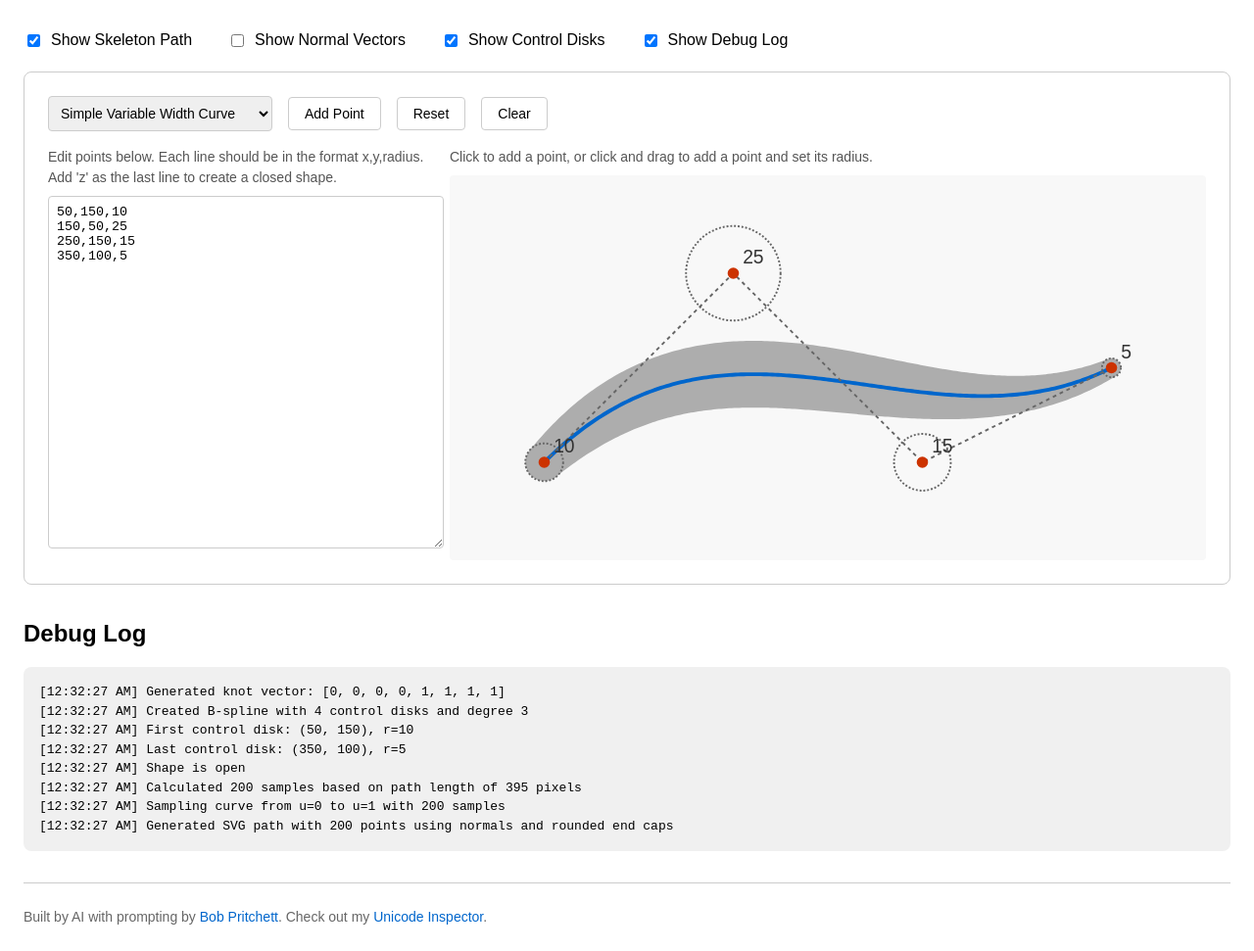
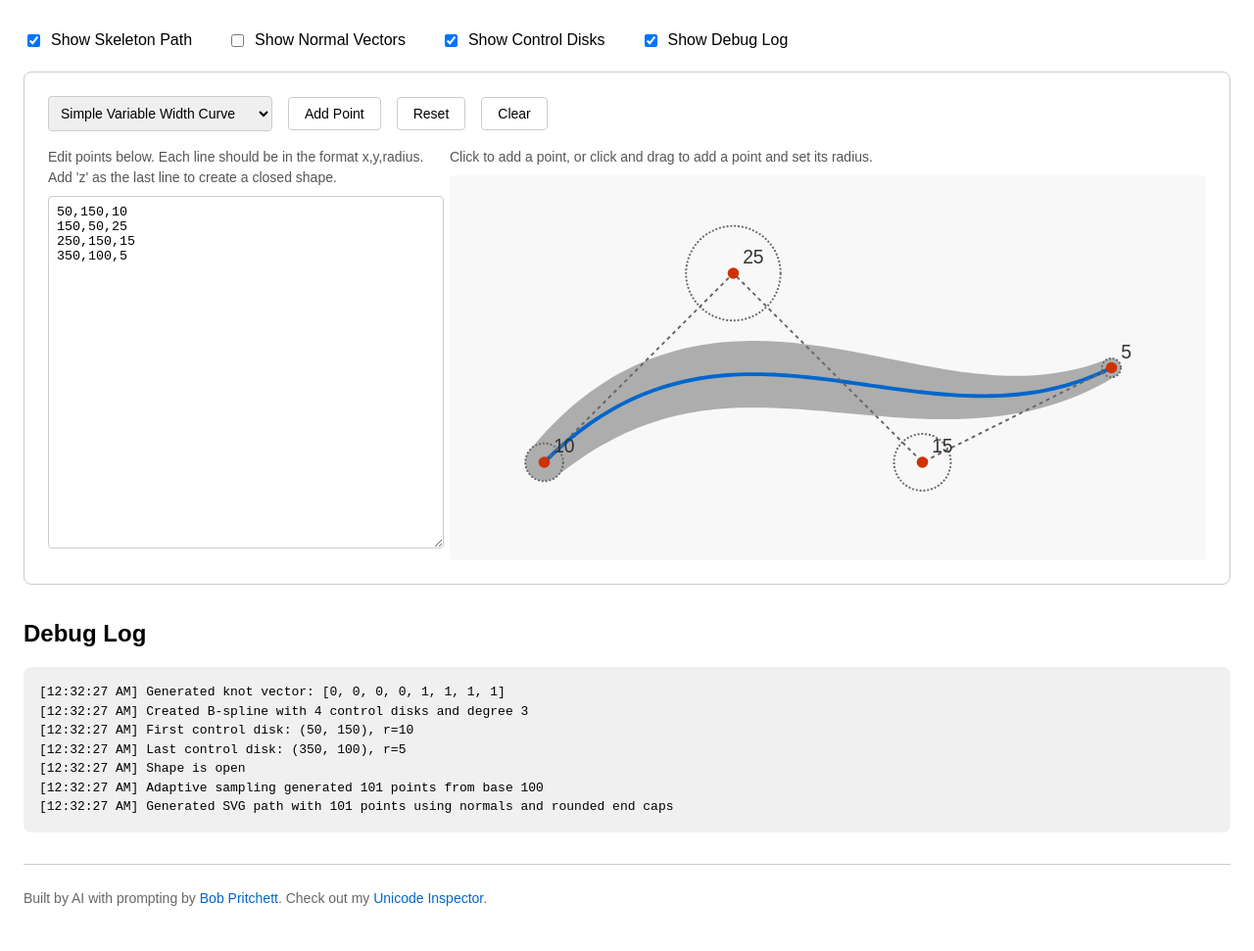
Before and after one commit to BobPritchett/dbsc-svg, a website: page demo/index.html in a window 1280 px wide. Shown: the part 75-1046 px from the top of the page at 98% size. Drawn offline with Linux system fonts and the light colour scheme.

Commit message:
Implement adaptive sampling in DiskBSpline's sampleCurve method to improve curve representation. Add derivative and curvature calculations for enhanced accuracy. Update toSVGPath to utilize adaptive sampling. Refactor demo data for clarity and consistency.

```diff
--- a/demo/index.html
+++ b/demo/index.html
@@ -244,13 +244,7 @@
         example3: {
           title: "Calligraphic Stroke",
           fillColor: "black",
-          data: `162,177,1
-90,78,6
-156,43,4
-162,116,0
-180,50,4
-238,92,6
-164,190,01`,
+          data: "162,177,1\n90,78,6\n156,43,4\n162,116,0\n180,50,4\n238,92,6\n164,190,1",
         },
         example4: {
           title: "Calligraphic Effect",
@@ -265,18 +259,12 @@
         example6: {
           title: "Closed Circle",
           fillColor: "black",
-          data: "200,100,20\n300,100,20\n300,200,20\n200,200,20\nz",
+          data: "80,60,20\n180,60,1\n180,160,20\n80,160,1\nz",
         },
         example7: {
           title: "Closed Heart",
           fillColor: "black",
-          data: `162,177,1
-90,78,6
-156,43,4
-162,116,0
-180,50,4
-238,92,6
-z`,
+          data: "162,177,1\n90,78,6\n156,43,4\n162,116,0\n180,50,4\n238,92,6\nz",
         },
       };
 
@@ -365,6 +353,10 @@
         const errorDiv = document.getElementById("errorMessage");
         const visualDiv = document.getElementById("visualArea");
         const currentExample = document.getElementById("exampleSelect").value;
+        const logDiv = document.getElementById("log");
+
+        // Clear the log div
+        logDiv.innerHTML = "";
 
         // Parse the control disks
         const { controlDisks, hasError, isClosed } = parseControlDisks(
@@ -446,8 +438,12 @@
               const normal = result.normals[i];
 
               normalLines += `<line x1="${disk.center.x}" y1="${disk.center.y}"
-                                 x2="${disk.center.x + normal.x * disk.radius}"
-                                 y2="${disk.center.y + normal.y * disk.radius}"
+                                       x2="${
+                                         disk.center.x + normal.x * disk.radius
+                                       }"
+                                       y2="${
+                                         disk.center.y + normal.y * disk.radius
+                                       }"
                                        stroke="${
                                          visualOptions.normals.positiveColor
                                        }"
@@ -456,8 +452,12 @@
                                        }" />`;
 
               normalLines += `<line x1="${disk.center.x}" y1="${disk.center.y}"
-                                 x2="${disk.center.x - normal.x * disk.radius}"
-                                 y2="${disk.center.y - normal.y * disk.radius}"
+                                       x2="${
+                                         disk.center.x - normal.x * disk.radius
+                                       }"
+                                       y2="${
+                                         disk.center.y - normal.y * disk.radius
+                                       }"
                                        stroke="${
                                          visualOptions.normals.negativeColor
                                        }"
--- a/index.js
+++ b/index.js
@@ -105,11 +105,9 @@
 
     if (this.closed) {
       // For closed shapes, create a periodic knot vector
-      const numKnots = n + k + 2; // One more than usual for closed shapes
-
-      // Generate uniform knots from 0 to n-k+1
+      const numKnots = this.controlDisks.length + k + 1;
       for (let i = 0; i < numKnots; i++) {
-        this.knots.push(i);
+        this.knots.push(i - k);
       }
     } else {
       // Original open shape logic
@@ -172,6 +170,35 @@
   }
 
   /**
+   * Calculate the derivative of the B-spline basis function
+   * @param {number} i - Index of the basis function
+   * @param {number} k - Degree of the basis function
+   * @param {number} u - Parameter value
+   * @returns {number} - Value of the derivative of the basis function
+   */
+  basisFunctionDerivative(i, k, u) {
+    if (k === 0) return 0;
+
+    // Calculate the first term coefficient
+    let coeff1 = 0;
+    if (this.knots[i + k] - this.knots[i] !== 0) {
+      coeff1 = k / (this.knots[i + k] - this.knots[i]);
+    }
+
+    // Calculate the second term coefficient
+    let coeff2 = 0;
+    if (this.knots[i + k + 1] - this.knots[i + 1] !== 0) {
+      coeff2 = k / (this.knots[i + k + 1] - this.knots[i + 1]);
+    }
+
+    // Use the derivative formula for B-spline basis functions
+    return (
+      coeff1 * this.basisFunction(i, k - 1, u) -
+      coeff2 * this.basisFunction(i + 1, k - 1, u)
+    );
+  }
+
+  /**
    * Evaluate the B-spline at parameter u
    * @param {number} u - Parameter value
    * @returns {Object} - Disk at parameter u with center (x,y) and radius
@@ -188,13 +215,8 @@
 
     // Handle parameter wrapping for closed shapes or endpoint for open shapes
     if (this.closed) {
-      const knotSpan = this.knots[n + 1] - this.knots[this.degree];
-      while (u > this.knots[n + 1]) {
-        u -= knotSpan;
-      }
-      while (u < this.knots[this.degree]) {
-        u += knotSpan;
-      }
+      const period = this.knots[n + 1] - this.knots[this.degree];
+      u = this.knots[this.degree] + ((u - this.knots[this.degree]) % period);
     } else {
       // For open shapes, handle endpoint exactly
       const originalU = u;
@@ -237,45 +259,196 @@
   }
 
   /**
-   * Generate a sequence of disks along the B-spline
-   * @param {number} numSamples - Number of sample points
+   * Evaluate the derivative of the B-spline at parameter u
+   * @param {number} u - Parameter value
+   * @returns {Object} - Derivative vector {x, y} and radius change rate
+   */
+  evaluateDerivativeAt(u) {
+    if (this.controlDisks.length < this.degree + 1) {
+      return { x: 0, y: 0, radiusRate: 0 };
+    }
+
+    const n = this.controlDisks.length - 1;
+
+    // Handle parameter wrapping/clamping
+    if (this.closed) {
+      const period = this.knots[n + 1] - this.knots[this.degree];
+      u = this.knots[this.degree] + ((u - this.knots[this.degree]) % period);
+    } else {
+      // For open curves, special handling of endpoints
+      if (u >= this.knots[n + 1]) {
+        // At the end point, use the direction from the second-to-last to last control point
+        const last = this.controlDisks[n];
+        const secondToLast = this.controlDisks[n - 1];
+        const dx = last.center.x - secondToLast.center.x;
+        const dy = last.center.y - secondToLast.center.y;
+        const dr = last.radius - secondToLast.radius;
+        const length = Math.sqrt(dx * dx + dy * dy);
+        if (length > 0.0001) {
+          return {
+            x: dx / length,
+            y: dy / length,
+            radiusRate: dr / length,
+          };
+        }
+      } else if (u <= this.knots[this.degree]) {
+        // At the start point, use the direction from first to second control point
+        const first = this.controlDisks[0];
+        const second = this.controlDisks[1];
+        const dx = second.center.x - first.center.x;
+        const dy = second.center.y - first.center.y;
+        const dr = second.radius - first.radius;
+        const length = Math.sqrt(dx * dx + dy * dy);
+        if (length > 0.0001) {
+          return {
+            x: dx / length,
+            y: dy / length,
+            radiusRate: dr / length,
+          };
+        }
+      }
+      // Clamp parameter to valid range
+      u = Math.max(this.knots[this.degree], Math.min(u, this.knots[n + 1]));
+    }
+
+    let dx = 0,
+      dy = 0,
+      dr = 0;
+    let totalDerivative = 0;
+
+    // Calculate the derivative using the chain rule
+    for (let i = 0; i <= n; i++) {
+      const derivative = this.basisFunctionDerivative(i, this.degree, u);
+      totalDerivative += derivative;
+      dx += derivative * this.controlDisks[i].center.x;
+      dy += derivative * this.controlDisks[i].center.y;
+      dr += derivative * this.controlDisks[i].radius;
+    }
+
+    // Log if derivatives don't sum to 0 (within floating point error)
+    if (Math.abs(totalDerivative) > 0.0001) {
+      this.logMessage(
+        `WARNING: Basis function derivatives sum to ${totalDerivative} at u=${u}, should be 0`
+      );
+    }
+
+    return { x: dx, y: dy, radiusRate: dr };
+  }
+
+  /**
+   * Calculate curvature at a point using derivatives
+   * @param {number} u - Parameter value
+   * @returns {number} - Curvature at the point
+   */
+  calculateCurvatureAt(u) {
+    const d1 = this.evaluateDerivativeAt(u);
+
+    // Calculate second derivative using finite differences
+    const epsilon = 0.0001;
+    const d2 = this.evaluateDerivativeAt(u + epsilon);
+
+    const dx = d1.x;
+    const dy = d1.y;
+    const ddx = (d2.x - d1.x) / epsilon;
+    const ddy = (d2.y - d1.y) / epsilon;
+
+    // Curvature formula: |x'y'' - y'x''| / (x'^2 + y'^2)^(3/2)
+    const numerator = Math.abs(dx * ddy - dy * ddx);
+    const denominator = Math.pow(dx * dx + dy * dy, 1.5);
+
+    return denominator > 0.0001 ? numerator / denominator : 0;
+  }
+
+  /**
+   * Generate a sequence of disks along the B-spline with adaptive sampling
+   * @param {number} baseNumSamples - Base number of sample points
+   * @param {number} maxNumSamples - Maximum number of sample points
    * @returns {Array} - Array of disks along the curve
    */
-  sampleCurve(numSamples) {
+  sampleCurveAdaptive(baseNumSamples = 50, maxNumSamples = 200) {
     if (this.controlDisks.length < this.degree + 1) {
       this.logMessage(
         `ERROR: Not enough control points for the specified degree. Need at least ${
           this.degree + 1
         } points for degree ${this.degree}.`
       );
-      // Return some default disks with zero radius to avoid errors
-      const defaultDisks = [];
-      for (let i = 0; i < 2; i++) {
-        defaultDisks.push({
-          center: { x: 100 + i * 100, y: 100 },
-          radius: 0,
-        });
-      }
-      return defaultDisks;
+      return [];
     }
 
     const result = [];
     const n = this.controlDisks.length - 1;
     const startU = this.knots[this.degree];
-    const endU = this.closed
-      ? this.knots[n + 1] // For closed shapes, go up to the second-to-last knot
-      : this.knots[n + 1]; // For open shapes, use the last knot
+    const endU = this.closed ? this.knots[n + 1] : this.knots[n + 1];
+
+    // First pass: sample uniformly and calculate curvatures
+    const uniformSamples = [];
+    const curvatures = [];
+    let maxCurvature = 0;
+
+    // Increase base sampling for complex curves
+    const effectiveBaseSamples = Math.max(
+      baseNumSamples,
+      Math.min(200, Math.round(this.controlDisks.length * 20))
+    );
+
+    for (let i = 0; i < effectiveBaseSamples; i++) {
+      const u = startU + (i / (effectiveBaseSamples - 1)) * (endU - startU);
+      const disk = this.evaluateAt(u);
+      const curvature = this.calculateCurvatureAt(u);
+
+      uniformSamples.push({ u, disk });
+      curvatures.push(curvature);
+      maxCurvature = Math.max(maxCurvature, curvature);
+    }
+
+    // Second pass: add additional samples based on curvature
+    const adaptiveSamples = [];
+    const curvatureThreshold = 0.15; // Lower threshold to catch more turns
+    const maxExtraSamples = 4; // Allow more samples between points
+    const minSegmentLength = 0.5; // Minimum length between samples to prevent over-sampling
+
+    for (let i = 0; i < uniformSamples.length - 1; i++) {
+      adaptiveSamples.push(uniformSamples[i]);
+
+      const normalizedCurvature =
+        maxCurvature > 0 ? curvatures[i] / maxCurvature : 0;
+
+      // Calculate segment length
+      const dx =
+        uniformSamples[i + 1].disk.center.x - uniformSamples[i].disk.center.x;
+      const dy =
+        uniformSamples[i + 1].disk.center.y - uniformSamples[i].disk.center.y;
+      const segmentLength = Math.sqrt(dx * dx + dy * dy);
+
+      if (
+        normalizedCurvature > curvatureThreshold &&
+        adaptiveSamples.length < maxNumSamples &&
+        segmentLength > minSegmentLength
+      ) {
+        // Calculate number of extra samples based on both curvature and segment length
+        const numExtraSamples = Math.min(
+          maxExtraSamples,
+          Math.floor(
+            normalizedCurvature * maxExtraSamples * (segmentLength / 10)
+          )
+        );
+
+        const u1 = uniformSamples[i].u;
+        const u2 = uniformSamples[i + 1].u;
+
+        for (let j = 1; j <= numExtraSamples; j++) {
+          const u = u1 + (j / (numExtraSamples + 1)) * (u2 - u1);
+          adaptiveSamples.push({ u, disk: this.evaluateAt(u) });
+        }
+      }
+    }
+    adaptiveSamples.push(uniformSamples[uniformSamples.length - 1]);
 
     this.logMessage(
-      `Sampling curve from u=${startU} to u=${endU} with ${numSamples} samples`
+      `Adaptive sampling generated ${adaptiveSamples.length} points from base ${effectiveBaseSamples}`
     );
 
-    for (let i = 0; i < numSamples; i++) {
-      const u = startU + (i / (numSamples - 1)) * (endU - startU);
-      result.push(this.evaluateAt(u));
-    }
-
-    return result;
+    return adaptiveSamples.map((sample) => sample.disk);
   }
 
   /**
@@ -304,13 +477,13 @@
   }
 
   /**
-   * Convert the B-spline to SVG path elements
-   * @param {number} numSamples - Number of sample points (if not provided, will be calculated based on path length)
-   * @param {Object} options - Additional options (unused currently)
+   * Convert the B-spline to SVG path elements with adaptive sampling
+   * @param {number} numSamples - Base number of sample points
+   * @param {Object} options - Additional options
    * @returns {Object} - SVG path data including fill path, skeleton path, disks, and normals
    */
   toSVGPath(numSamples = null, options = {}) {
-    // Calculate total path length if numSamples is not provided
+    // Calculate base number of samples if not provided
     if (numSamples === null) {
       let totalLength = 0;
       for (let i = 0; i < this.controlDisks.length - 1; i++) {
@@ -320,21 +493,11 @@
           this.controlDisks[i + 1].center.y - this.controlDisks[i].center.y;
         totalLength += Math.sqrt(dx * dx + dy * dy);
       }
-
-      // Use approximately 2 samples per pixel of path length, with a minimum of 50 samples
-      // and a maximum of 200 samples to ensure smooth curves while maintaining performance
-      numSamples = Math.min(200, Math.max(50, Math.round(totalLength * 2)));
-
-      if (this.debug) {
-        this.logMessage(
-          `Calculated ${numSamples} samples based on path length of ${Math.round(
-            totalLength
-          )} pixels`
-        );
-      }
+      numSamples = Math.min(100, Math.max(50, Math.round(totalLength)));
     }
 
-    const disks = this.sampleCurve(numSamples);
+    // Use adaptive sampling instead of uniform sampling
+    const disks = this.sampleCurveAdaptive(numSamples, numSamples * 2);
 
     if (disks.length < 2) {
       this.logMessage(`ERROR: Not enough sample points to create a path`);
@@ -346,54 +509,38 @@
       };
     }
 
-    // Calculate the centerline of the curve (skeleton path)
+    // Calculate the centerline and normals using exact derivatives
     const centerPoints = disks.map((disk) => disk.center);
     const skeletonPath = this.createSmoothPath(centerPoints);
-
-    // We need to calculate the normals to the curve at each point
     const normals = [];
 
-    // First, calculate tangent vectors (finite differences)
+    // Calculate valid parameter range
+    const n = this.controlDisks.length - 1;
+    const startU = this.knots[this.degree];
+    const endU = this.knots[n + 1];
+    const parameterStep = (endU - startU) / (disks.length - 1);
+
+    // Calculate normals using derivatives
     for (let i = 0; i < disks.length; i++) {
-      let tangentX, tangentY;
+      const u = startU + i * parameterStep;
+      const derivative = this.evaluateDerivativeAt(u);
+      const length = Math.sqrt(
+        derivative.x * derivative.x + derivative.y * derivative.y
+      );
 
-      if (this.closed) {
-        // For closed shapes, use circular indexing
-        const prev = (i - 1 + disks.length) % disks.length;
-        const next = (i + 1) % disks.length;
-        tangentX = disks[next].center.x - disks[prev].center.x;
-        tangentY = disks[next].center.y - disks[prev].center.y;
+      if (length > 0.0001) {
+        normals.push({
+          x: -derivative.y / length,
+          y: derivative.x / length,
+        });
       } else {
-        // Original open shape logic
-        if (i === 0) {
-          tangentX = disks[1].center.x - disks[0].center.x;
-          tangentY = disks[1].center.y - disks[0].center.y;
-        } else if (i === disks.length - 1) {
-          tangentX = disks[i].center.x - disks[i - 1].center.x;
-          tangentY = disks[i].center.y - disks[i - 1].center.y;
-        } else {
-          tangentX = disks[i + 1].center.x - disks[i - 1].center.x;
-          tangentY = disks[i + 1].center.y - disks[i - 1].center.y;
-        }
+        // Fall back to previous normal or default if no previous
+        const prevNormal = i > 0 ? normals[i - 1] : { x: 1, y: 0 };
+        normals.push(prevNormal);
+        this.logMessage(
+          `WARNING: Zero-length derivative at point ${i}, using fallback normal`
+        );
       }
-
-      // Normalize the tangent vector
-      const length = Math.sqrt(tangentX * tangentX + tangentY * tangentY);
-      if (length > 0) {
-        tangentX /= length;
-        tangentY /= length;
-      } else {
-        // Default to horizontal if we can't compute
-        tangentX = 1;
-        tangentY = 0;
-        this.logMessage(`WARNING: Zero-length tangent at point ${i}`);
-      }
-
-      // Normal is perpendicular to tangent (rotated 90 degrees)
-      normals.push({
-        x: -tangentY,
-        y: tangentX,
-      });
     }
 
     // Generate the outline points using the normals
@@ -436,11 +583,9 @@
       pathData = `M ${upperFirstPoint.x} ${upperFirstPoint.y}`;
 
       // Add semicircle for start cap
-      // We'll draw a 180-degree arc from the upper point to the lower point
       const lowerFirstPoint = lowerPoints[0];
 
-      // Flip the sweep flag for the start cap to ensure correct orientation
-      // For the start cap, we need to consider the direction of the path
+      // Determine sweep flag based on tangent direction
       const sweepFlag =
         firstTangent.x * (upperFirstPoint.y - lowerFirstPoint.y) -
           firstTangent.y * (upperFirstPoint.x - lowerFirstPoint.x) >
@@ -463,13 +608,10 @@
     if (!this.closed) {
       if (lastDisk.radius > 0) {
         // Add semicircle for end cap
-        // We'll draw a 180-degree arc from the lower point to the upper point
         const lowerLastPoint = lowerPoints[lowerPoints.length - 1];
         const upperLastPoint = upperPoints[upperPoints.length - 1];
 
-        // Determine the arc direction - we want the arc to curve away from the path
-        // Use the tangent direction to determine sweep flag
-        // We need to ensure we're drawing the outer arc, not the inner arc
+        // Determine sweep flag based on tangent direction
         const sweepFlag =
           lastTangent.x * (lowerLastPoint.y - upperLastPoint.y) -
             lastTangent.y * (lowerLastPoint.x - upperLastPoint.x) >
```
Lines whose indentation alone changed are shown as unchanged.
